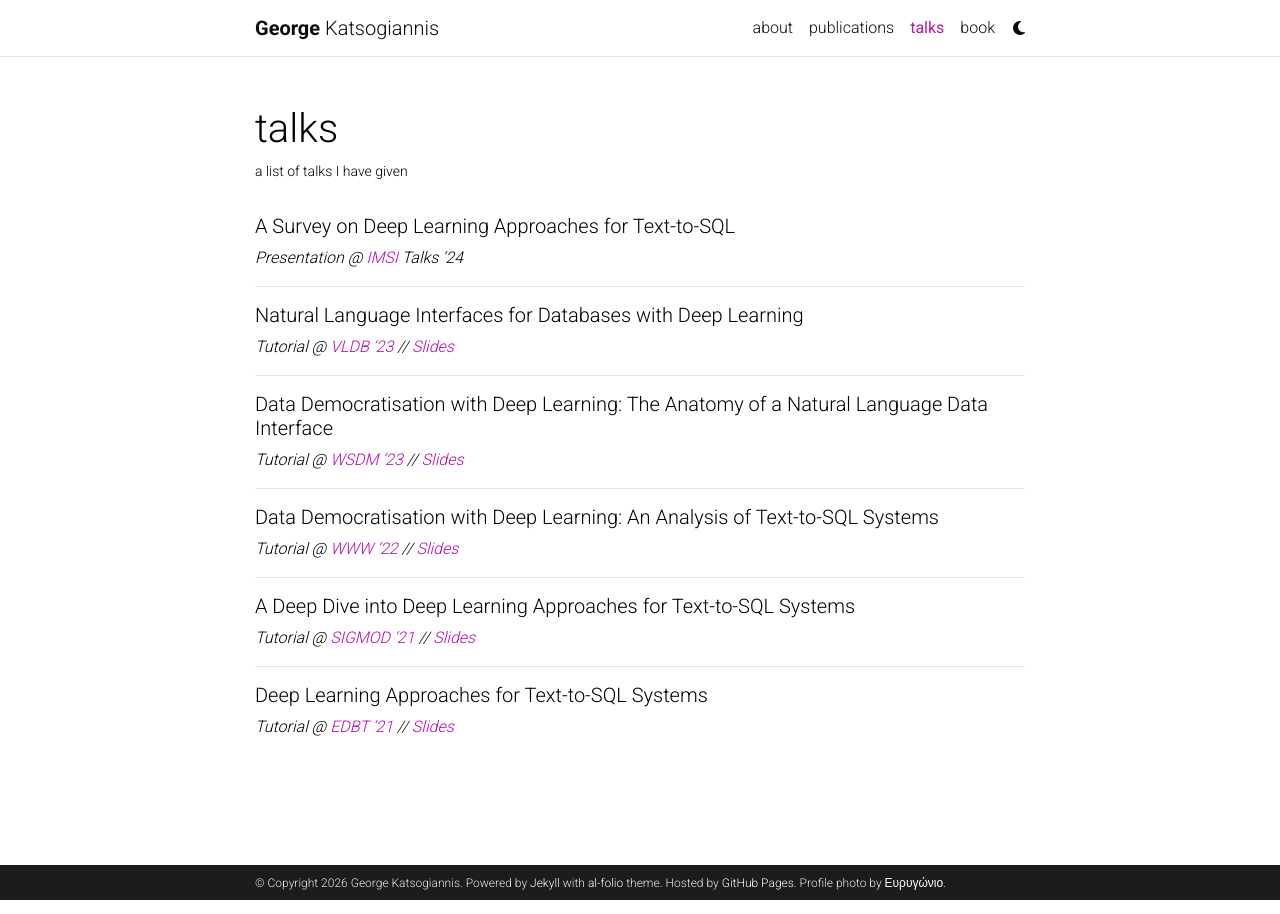
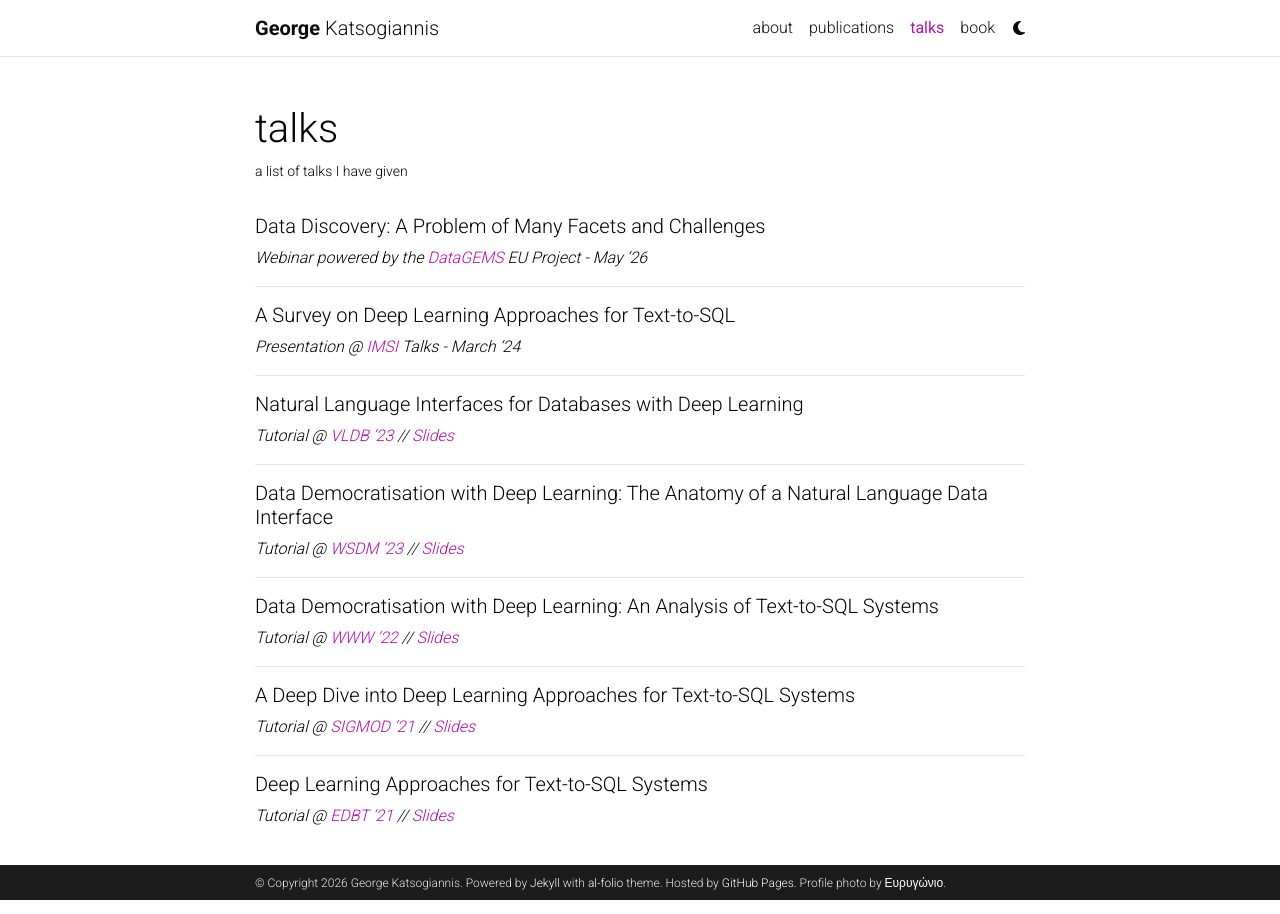
Before and after one commit to geokats/geokats.github.io, a Jekyll site: the page built from _pages/talks.md, in a window 1280 px wide. Built offline with Jekyll 4.4.1, drawn with Linux system fonts in a browser that asks for light colours; comment, search, counter and statistics services are not loaded; a style sheet for code colours, icons or effects is not loaded.

Commit message:
Add datagems webinar

```diff
--- a/_pages/talks.md
+++ b/_pages/talks.md
@@ -7,8 +7,13 @@ nav: true
 nav_order: 2
 ---
 
+##### Data Discovery: A Problem of Many Facets and Challenges
+*Webinar powered by the [DataGEMS](https://datagems.eu/) EU Project - May '26* <!-- // Slides -->
+
+---
+
 ##### A Survey on Deep Learning Approaches for Text-to-SQL
-*Presentation @ [IMSI](https://www.athenarc.gr/en/imsi) Talks '24* <!-- // Slides -->
+*Presentation @ [IMSI](https://www.athenarc.gr/en/imsi) Talks - March '24* <!-- // Slides -->
 
 ---
 
```
